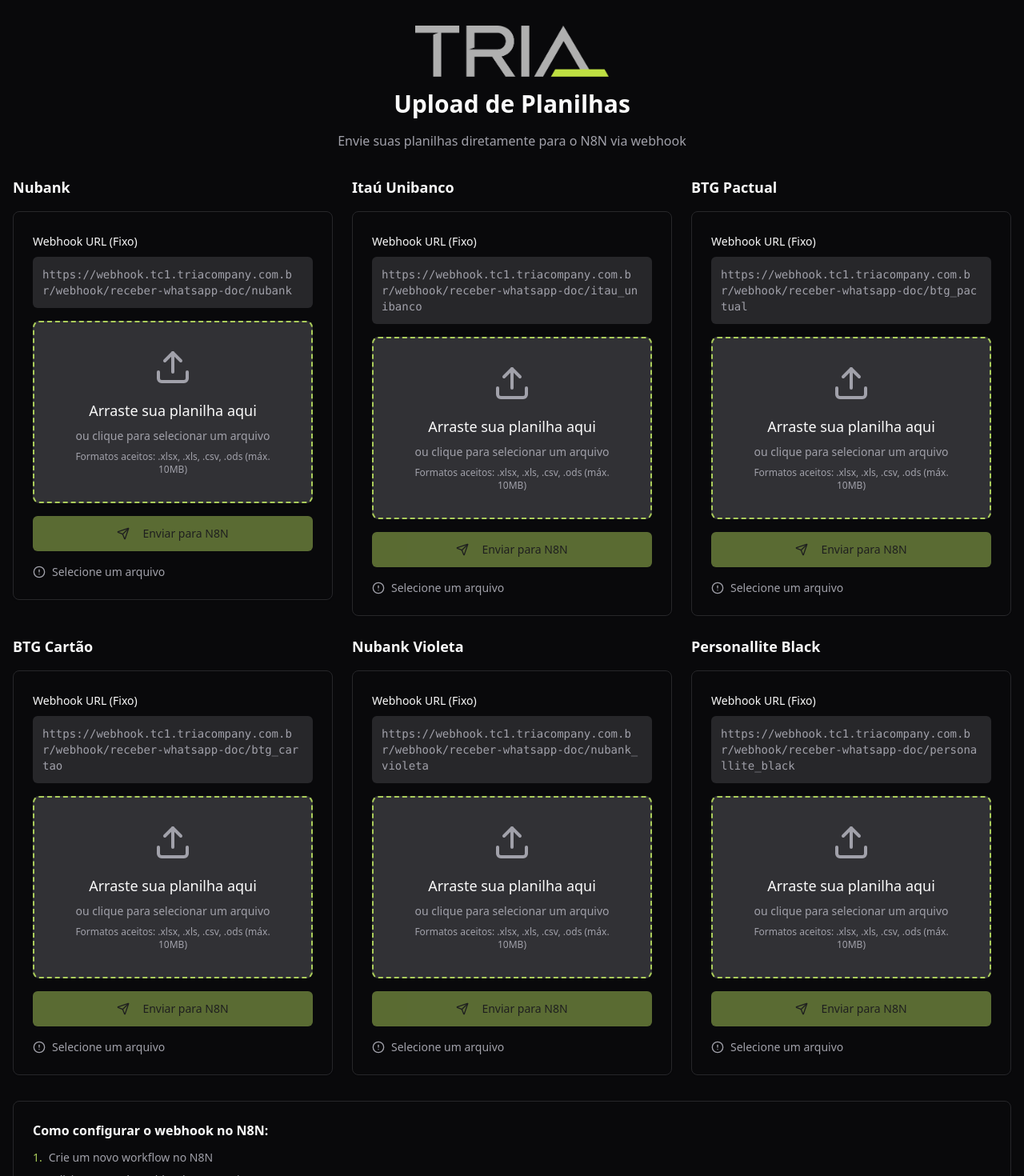
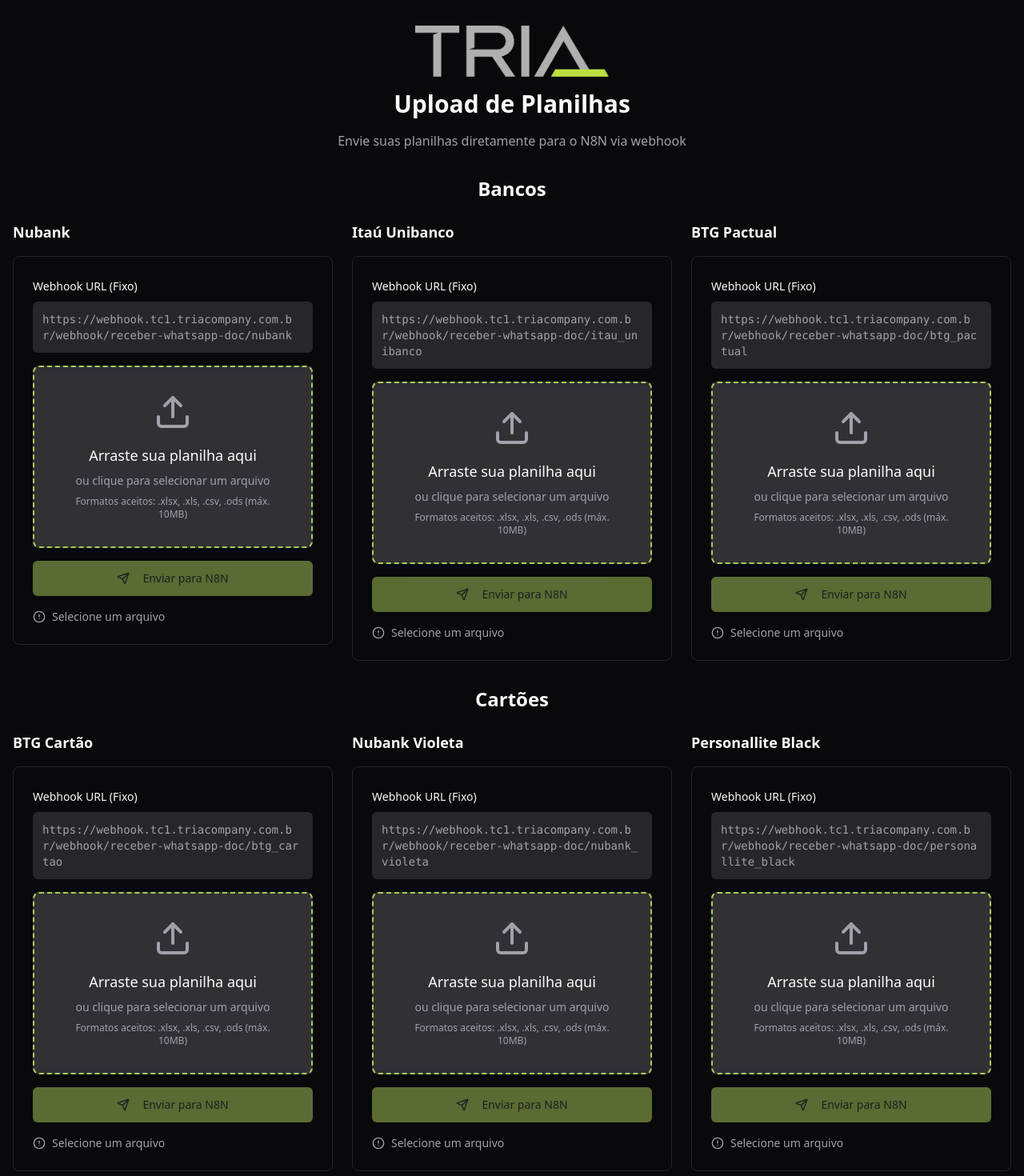
Before and after one commit to lucas-ai-max/financeiro-tria, a React (Vite) app: page /upload in a window 1280 px wide. Shown: the top 1470 px of the page at 80% size. Built offline with nearby package versions, Linux system fonts and the light colour scheme.

Commit message:
Organize webhooks by type

```diff
--- a/src/pages/UploadPage.tsx
+++ b/src/pages/UploadPage.tsx
@@ -4,7 +4,7 @@ import { InstructionsCard } from '@/components/upload/InstructionsCard';
 import logoTriaa from '@/assets/logo-triaa.png';
 
 const UploadPage = () => {
-  const uploadSections = [
+  const bankSections = [
     {
       title: "Nubank",
       uploadId: "nubank",
@@ -19,7 +19,10 @@ const UploadPage = () => {
       title: "BTG Pactual",
       uploadId: "btg-pactual",
       webhookUrl: "https://webhook.tc1.triacompany.com.br/webhook/receber-whatsapp-doc/btg_pactual"
-    },
+    }
+  ];
+
+  const cardSections = [
     {
       title: "BTG Cartão",
       uploadId: "btg-cartao",
@@ -55,10 +58,13 @@ const UploadPage = () => {
           </p>
         </div>
 
+        {/* Bancos Section */}
+        <div className="space-y-6">
+          <h2 className="text-2xl font-bold text-foreground text-center">Bancos</h2>
           <div className="grid md:grid-cols-2 xl:grid-cols-3 gap-6">
-          {uploadSections.map((section) => (
+            {bankSections.map((section) => (
               <div key={section.uploadId}>
-              <h2 className="text-lg font-semibold text-foreground mb-4">{section.title}</h2>
+                <h3 className="text-lg font-semibold text-foreground mb-4">{section.title}</h3>
                 <UploadSection
                   title={section.title}
                   uploadId={section.uploadId}
@@ -67,6 +73,25 @@ const UploadPage = () => {
                 />
               </div>
             ))}
+          </div>
+        </div>
+
+        {/* Cartões Section */}
+        <div className="space-y-6">
+          <h2 className="text-2xl font-bold text-foreground text-center">Cartões</h2>
+          <div className="grid md:grid-cols-2 xl:grid-cols-3 gap-6">
+            {cardSections.map((section) => (
+              <div key={section.uploadId}>
+                <h3 className="text-lg font-semibold text-foreground mb-4">{section.title}</h3>
+                <UploadSection
+                  title={section.title}
+                  uploadId={section.uploadId}
+                  defaultWebhookUrl={section.webhookUrl}
+                  fixedWebhook={true}
+                />
+              </div>
+            ))}
+          </div>
         </div>
 
         {/* Instructions */}
```
Lines whose indentation alone changed are shown as unchanged.
